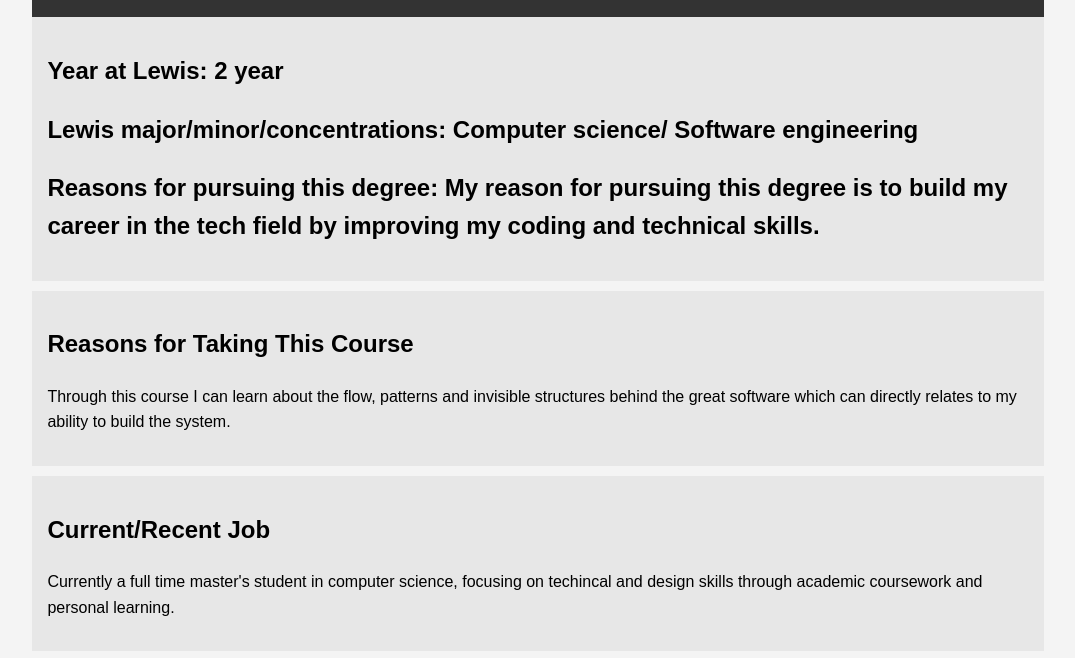
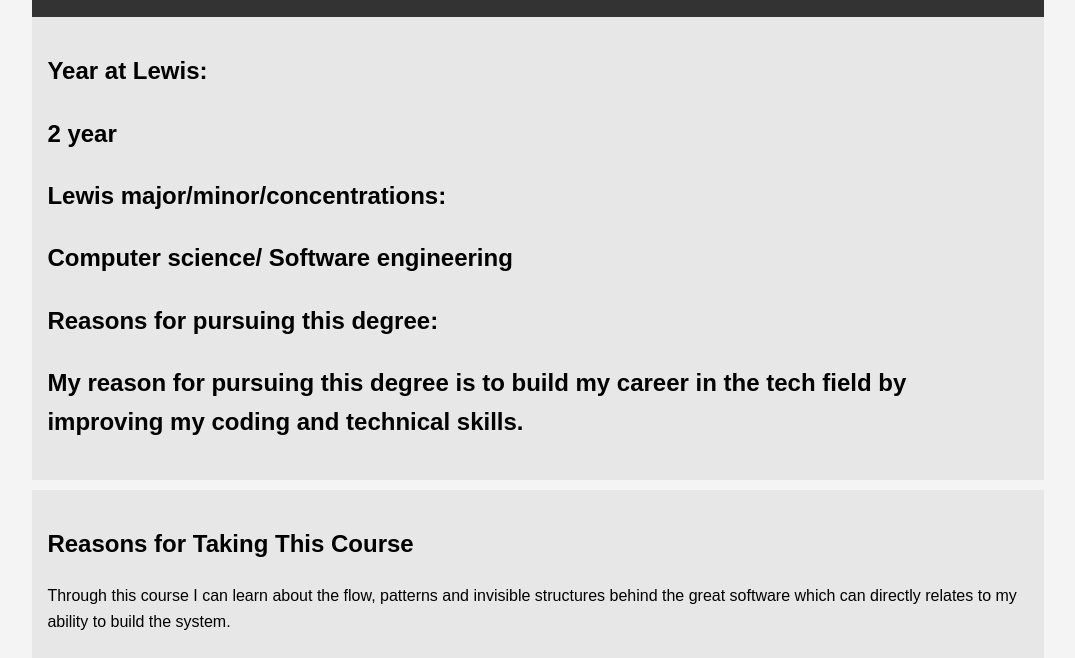
Before and after one commit to YugandharGoudT123/Intro, a plain HTML site: page index.html in a window 1280 px wide. Shown: the part 133-791 px from the top of the page, without its empty margins (102-1177 px from the left). Drawn offline with Linux system fonts and the light colour scheme.

Commit message:
Update index.html

```diff
--- a/index.html
+++ b/index.html
@@ -36,9 +36,9 @@
         </header>
 
         <section class="lewis">
-			<h2>Year at Lewis: 2 year</h2>
-			<h2>Lewis major/minor/concentrations: Computer science/ Software engineering</h2>
-			<h2>Reasons for pursuing this degree: My reason for pursuing this degree is to build my career in the tech field by improving my coding and technical skills.</h2>
+			<h2>Year at Lewis: <p>2 year</p></h2>
+			<h2>Lewis major/minor/concentrations: <p>Computer science/ Software engineering</p></h2>
+			<h2>Reasons for pursuing this degree: <p>My reason for pursuing this degree is to build my career in the tech field by improving my coding and technical skills.</p></h2>
         </section>
 
 		<section class="course">
```
